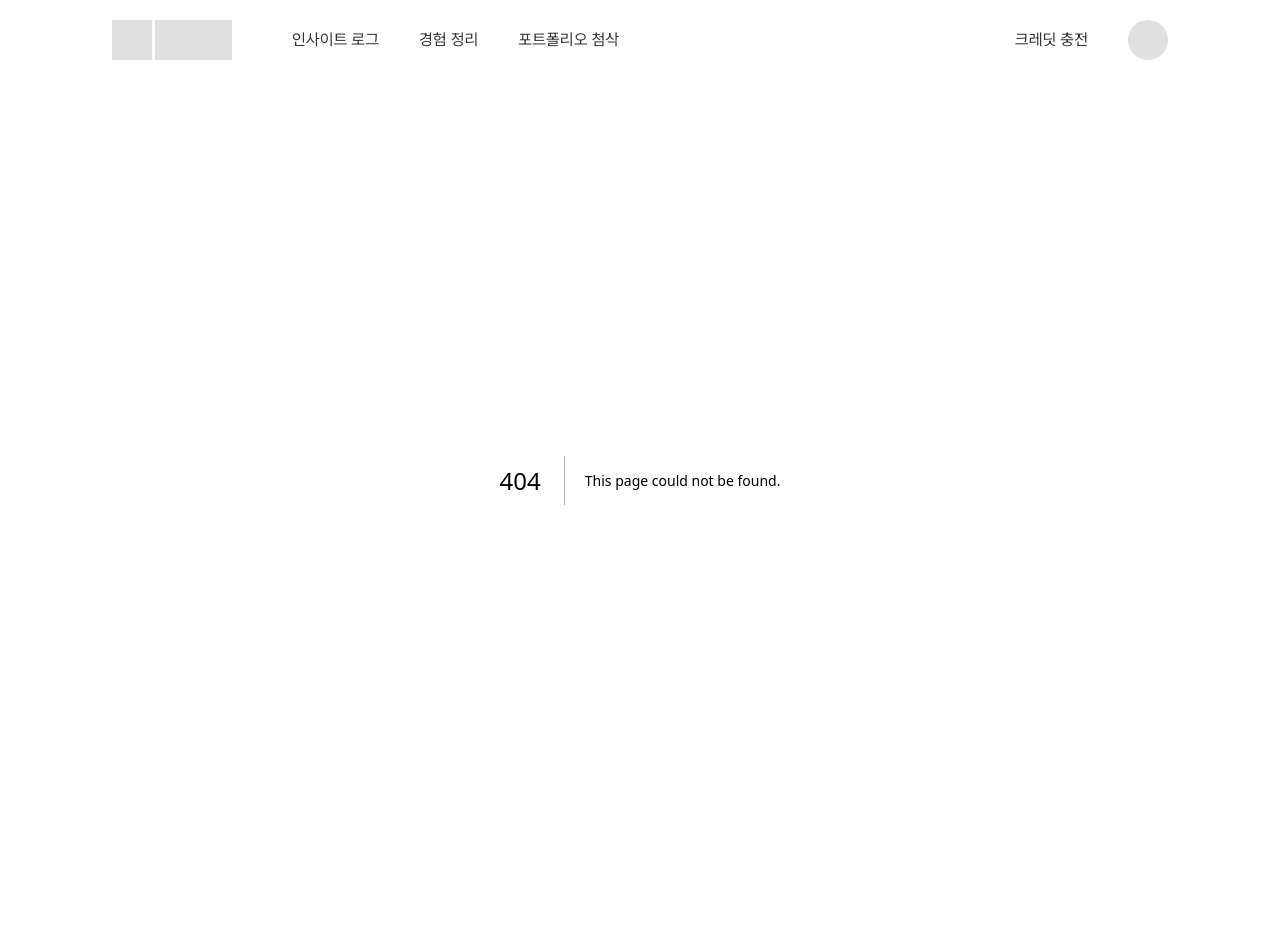
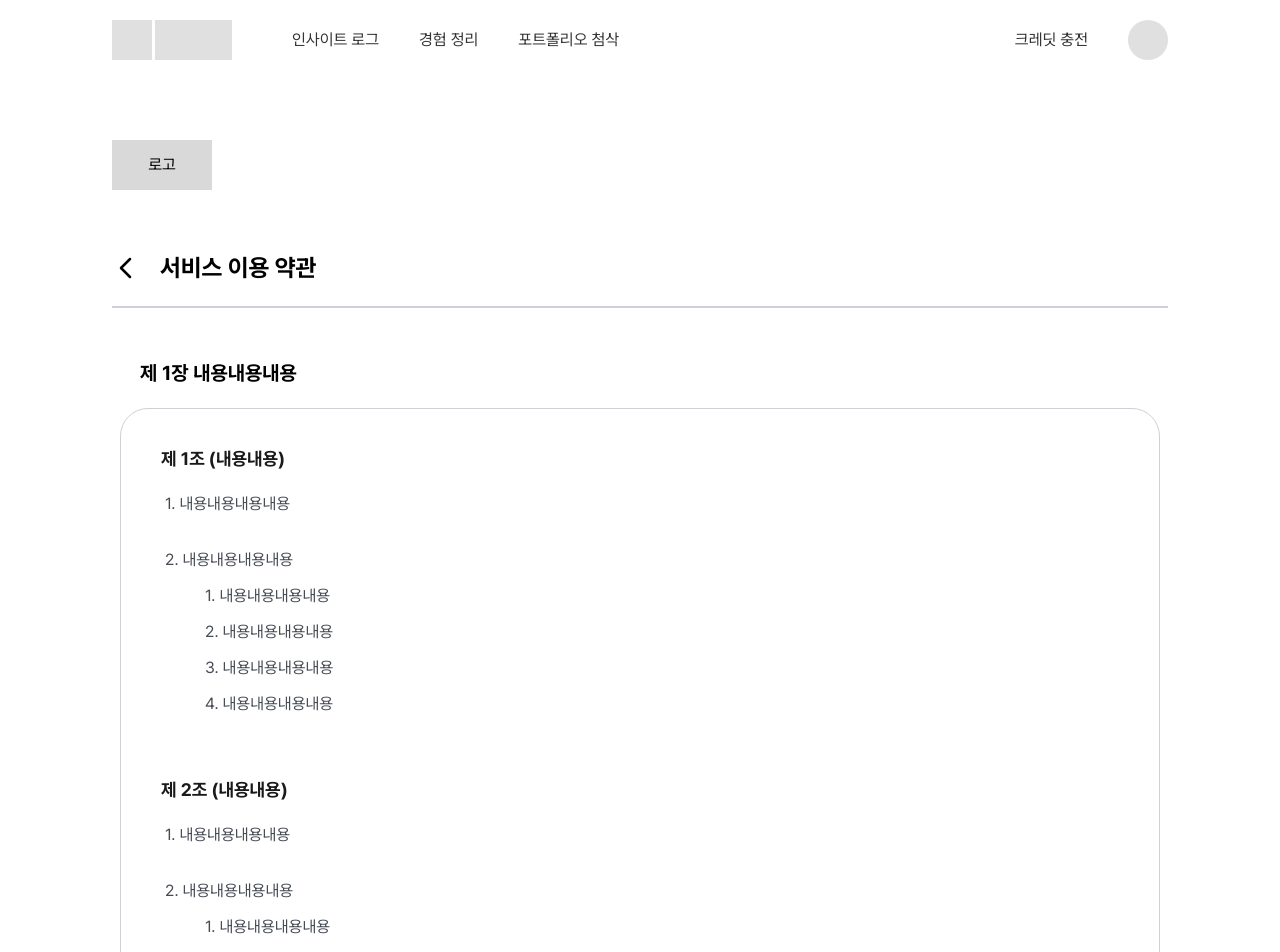
Before and after one commit to Teamie71/folioo-front, a Next.js app: page /login/tos in a window 1280 px wide. Before the commit this address had no page. Shown: the top 952 px of the page. Before the commit the page ends 880 px from the top, so only its background shows below. Built offline with nearby package versions, Linux system fonts and the light colour scheme.

Commit message:
✨ Feat: 약관 페이지 구현

```diff
--- a/src/app/login/page.tsx
+++ b/src/app/login/page.tsx
@@ -1,3 +1,5 @@
+import Link from 'next/link';
+
 export default function Login() {
   return (
     <div className='mx-auto flex min-h-screen w-full flex-col items-center justify-center gap-[5.5rem]'>
@@ -37,9 +39,12 @@ export default function Login() {
 
       {/* 약관, 개인정보 처리방침, 마케팅 수신 */}
       <div className='flex items-center gap-[6.25rem]'>
-        <button className='cursor-pointer text-[1rem] text-[#000000]'>
+        <Link
+          href='/login/tos'
+          className='cursor-pointer text-[1rem] text-[#000000]'
+        >
           서비스 이용 약관
-        </button>
+        </Link>
         <button className='cursor-pointer text-[1rem] text-[#000000]'>
           개인정보 처리방침
         </button>
--- /dev/null
+++ b/src/app/login/tos/page.tsx
@@ -0,0 +1,95 @@
+export default function TOSPage() {
+  return (
+    <div className='mx-auto flex w-[66rem] min-w-[66rem] flex-col gap-[3.75rem]'>
+      {/* 로고 */}
+      <div className='mt-[3.75rem] flex h-[3.125rem] w-[6.25rem] items-center justify-center bg-[#D9D9D9]'>
+        로고
+      </div>
+
+      {/* 서비스 이용 약관 */}
+      <div className='flex flex-col gap-[3.125rem]'>
+        {/* 헤더 */}
+        <div className='flex flex-col gap-[1.25rem]'>
+          <div className='flex items-center gap-[1.25rem]'>
+            <button className='cursor-pointer border-none bg-transparent'>
+              <svg
+                xmlns='http://www.w3.org/2000/svg'
+                width='28'
+                height='28'
+                viewBox='0 0 28 28'
+                fill='none'
+              >
+                <path
+                  d='M18 23L9 14L18 5.00001'
+                  stroke='black'
+                  strokeWidth='2.5'
+                  strokeLinecap='round'
+                  strokeLinejoin='round'
+                />
+              </svg>
+            </button>
+
+            <span className='text-[1.5rem] font-bold'>서비스 이용 약관</span>
+          </div>
+
+          <p className='w-full border border-[#CDD0D5]' />
+        </div>
+
+        {/* 내용 */}
+        <div className='flex flex-col gap-[1.25rem] px-[0.5rem]'>
+          <p className='ml-[1.25rem] text-[1.25rem] font-bold'>
+            제 1장 내용내용내용
+          </p>
+
+          <div className='flex w-full flex-col gap-[3.75rem] rounded-[1.75rem] border border-[#CDD0D5] px-[2.5rem] py-[2.25rem]'>
+            {/* 1조 */}
+            <div className='flex flex-col gap-[1.25rem]'>
+              <div className='text-[1.125rem] font-bold text-[#1A1A1A]'>
+                제 1조 (내용내용)
+              </div>
+              <div className='line-height-[150%] flex flex-col gap-[1.25rem] px-[0.25rem] text-[1rem] text-[#464B53]'>
+                <div className='flex flex-col gap-[0.75rem]'>
+                  <p>1. 내용내용내용내용</p>
+                  <div className='flex flex-col gap-[0.75rem] px-[2.5rem]'></div>
+                </div>
+
+                <div className='flex flex-col gap-[0.75rem]'>
+                  <p>2. 내용내용내용내용</p>
+                  <div className='flex flex-col gap-[0.75rem] px-[2.5rem]'>
+                    <p>1. 내용내용내용내용</p>
+                    <p>2. 내용내용내용내용</p>
+                    <p>3. 내용내용내용내용</p>
+                    <p>4. 내용내용내용내용</p>
+                  </div>
+                </div>
+              </div>
+            </div>
+
+            {/* 2조 */}
+            <div className='flex flex-col gap-[1.25rem]'>
+              <div className='text-[1.125rem] font-bold text-[#1A1A1A]'>
+                제 2조 (내용내용)
+              </div>
+              <div className='line-height-[150%] flex flex-col gap-[1.25rem] px-[0.25rem] text-[1rem] text-[#464B53]'>
+                <div className='flex flex-col gap-[0.75rem]'>
+                  <p>1. 내용내용내용내용</p>
+                  <div className='flex flex-col gap-[0.75rem] px-[2.5rem]'></div>
+                </div>
+
+                <div className='flex flex-col gap-[0.75rem]'>
+                  <p>2. 내용내용내용내용</p>
+                  <div className='flex flex-col gap-[0.75rem] px-[2.5rem]'>
+                    <p>1. 내용내용내용내용</p>
+                    <p>2. 내용내용내용내용</p>
+                    <p>3. 내용내용내용내용</p>
+                    <p>4. 내용내용내용내용</p>
+                  </div>
+                </div>
+              </div>
+            </div>
+          </div>
+        </div>
+      </div>
+    </div>
+  );
+}
```
